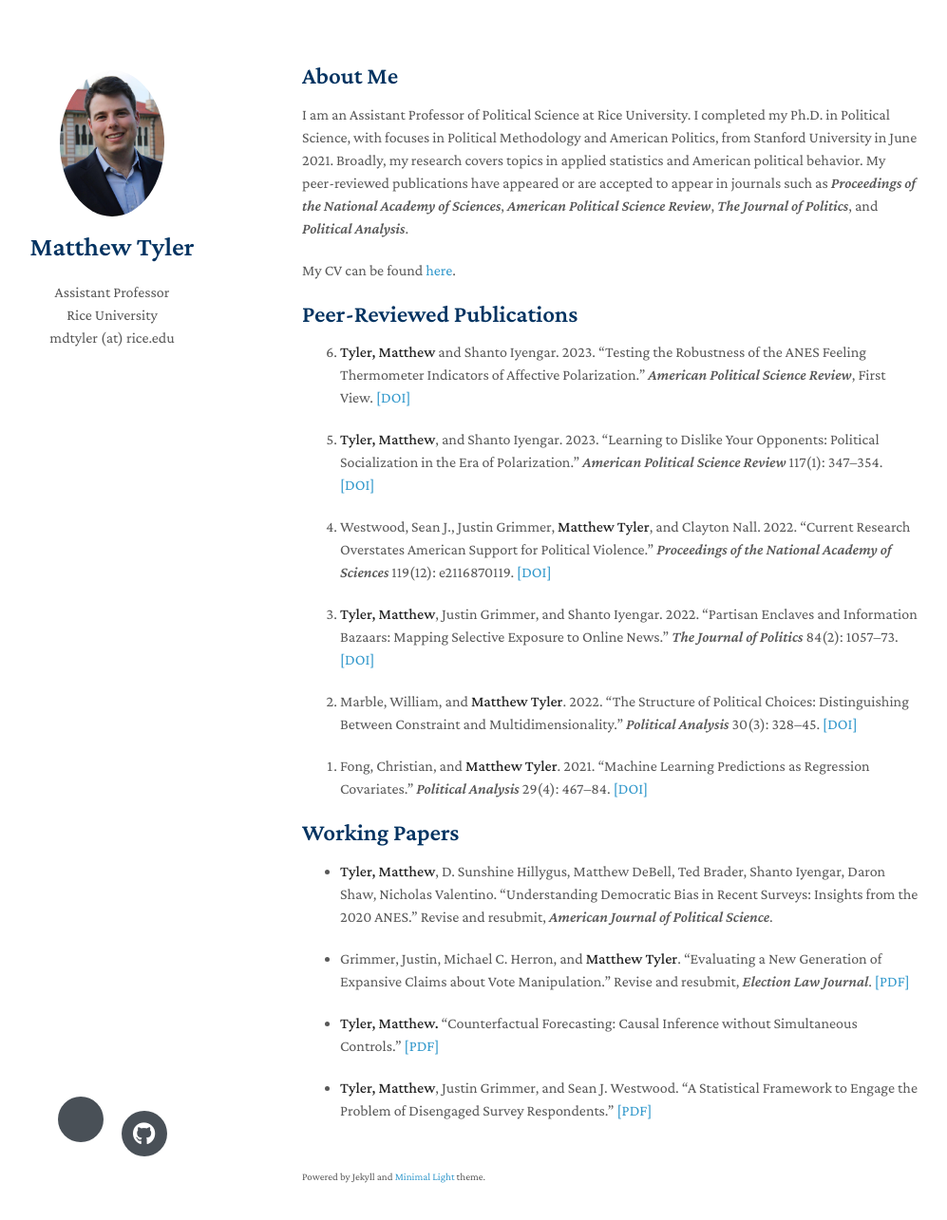
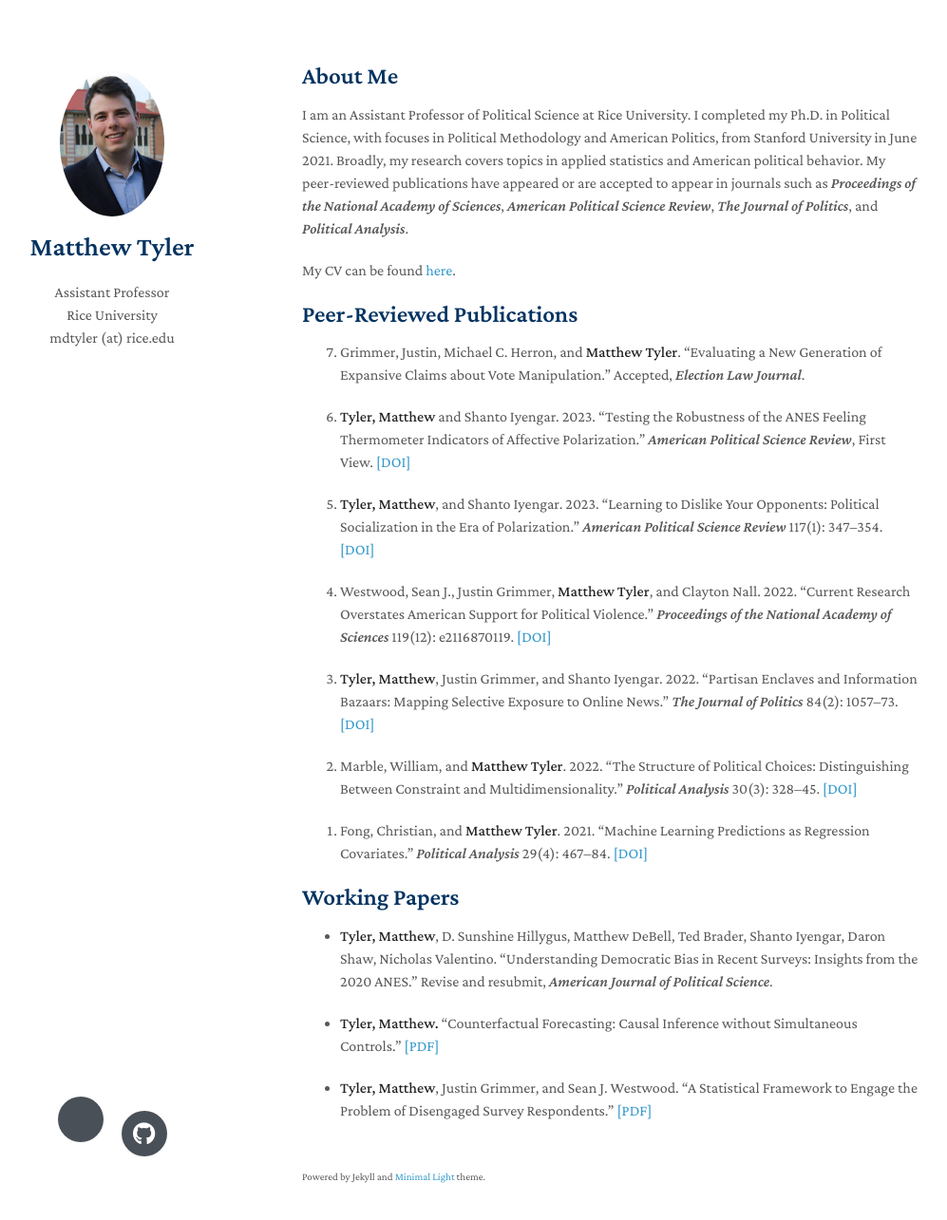
Before and after one commit to matthewtyler/matthewtyler.github.io, a Jekyll site: the page built from index.md, in a window 1280 px wide and 1320 px high. Shown: the top 1285 px of the window at 95% size, without its empty margins (152-1149 px from the left). Built offline with Jekyll 4.4.1, drawn with Linux system fonts in a browser that asks for light colours; nearby versions of some CDN libraries; a style sheet for code colours, icons or effects is not loaded; our own code applies the rules of GitHub Pages for plain Markdown files; some of the changed lines change nothing that is shown.

Commit message:
Update index.md

```diff
--- a/index.md
+++ b/index.md
@@ -11,6 +11,8 @@ My CV can be found [here](https://www.dropbox.com/s/sm0pfjekpzdykd7/CV.pdf?dl=0)
 ## Peer-Reviewed Publications
 
 {: reversed="reversed"}
+
+7. Grimmer, Justin, Michael C. Herron, and **Matthew Tyler**. "Evaluating a New Generation of Expansive Claims about Vote Manipulation." Accepted, *Election Law Journal*.
 
 6. **Tyler, Matthew** and Shanto Iyengar. 2023. "Testing the Robustness of the ANES Feeling Thermometer Indicators of Affective Polarization." *American Political Science Review*, First View. [[DOI]](https://doi.org/10.1017/S0003055423001302)
 
@@ -30,8 +32,6 @@ My CV can be found [here](https://www.dropbox.com/s/sm0pfjekpzdykd7/CV.pdf?dl=0)
 
 * **Tyler, Matthew**, D. Sunshine Hillygus, Matthew DeBell, Ted Brader, Shanto Iyengar, Daron Shaw, Nicholas Valentino. "Understanding Democratic Bias in Recent Surveys: Insights from the 2020 ANES." Revise and resubmit, *American Journal of Political Science*.
 
-* Grimmer, Justin, Michael C. Herron, and **Matthew Tyler**. "Evaluating a New Generation of Expansive Claims about Vote Manipulation." Revise and resubmit, *Election Law Journal*. [[PDF]](https://www.dropbox.com/s/92lp1gmqw2pei8m/Expansive.pdf?dl=0)
-
 
 * **Tyler, Matthew.** "Counterfactual Forecasting: Causal Inference without Simultaneous Controls." [[PDF]](https://www.dropbox.com/s/bux4klf66dh66qg/FSControls.pdf?dl=0)
 
```
